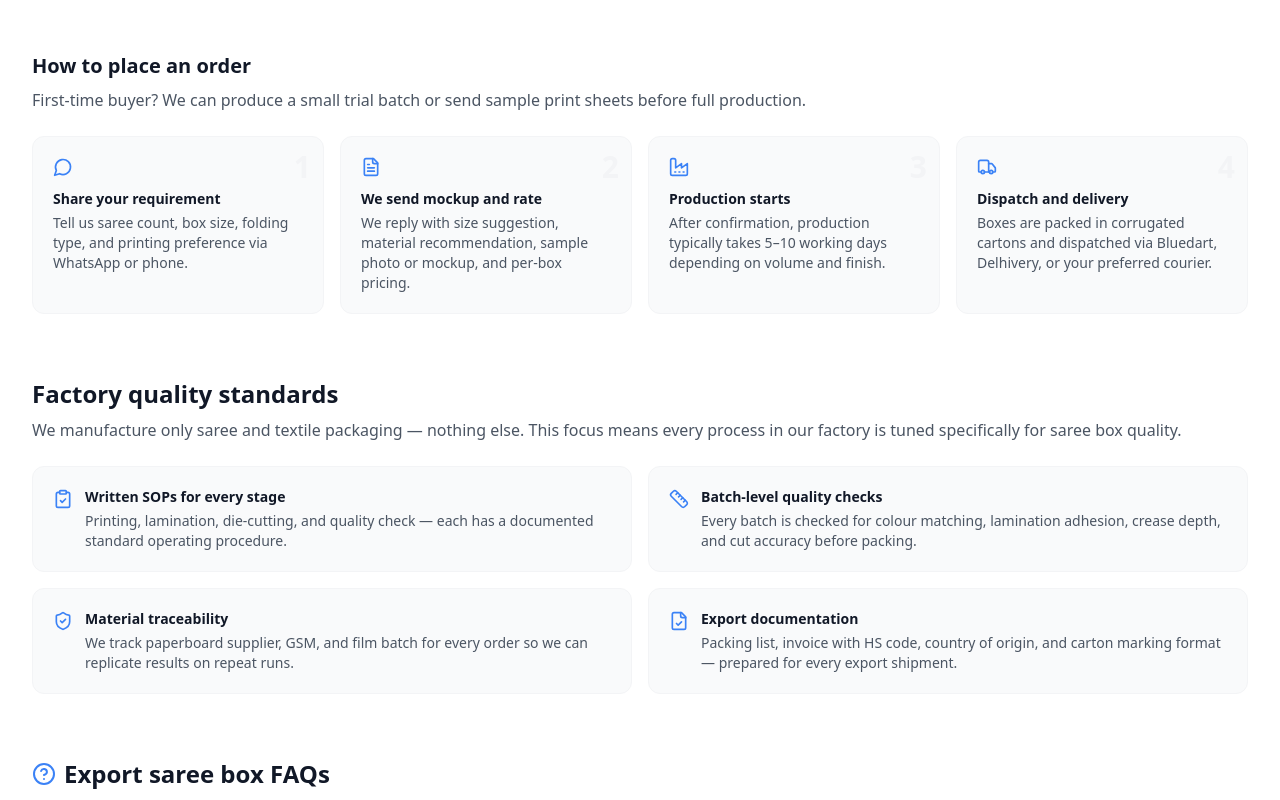
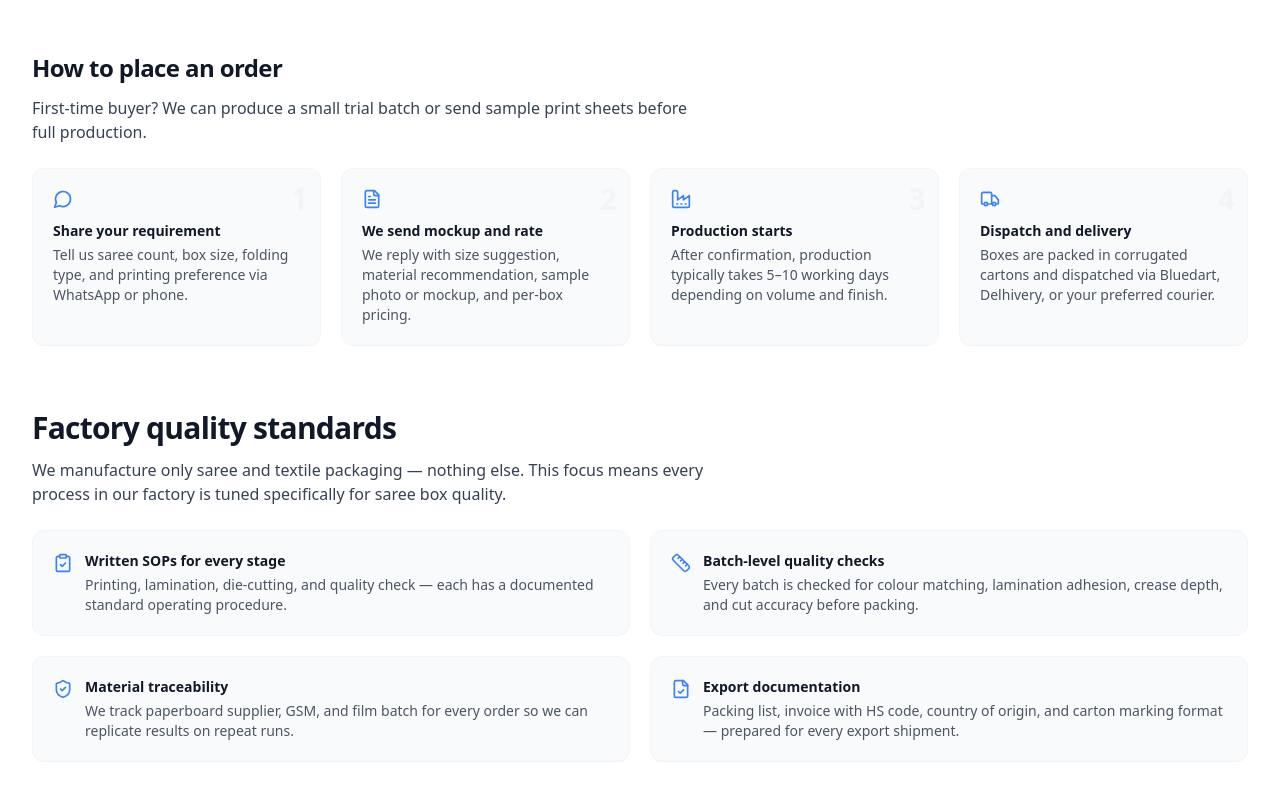
Before and after one commit to sanjayarun2/sb1-xv5ghfok, a React (Vite) app: page /export-saree-boxes in a window 1280 px wide. Shown: the part 1880-2680 px from the top of the page. Built offline with nearby package versions, Linux system fonts and the light colour scheme.

Commit message:
Align trust components typography with existing site
Made-with: Cursor

```diff
--- a/src/components/FAQBlock.tsx
+++ b/src/components/FAQBlock.tsx
@@ -26,7 +26,7 @@ export default function FAQBlock({ title = 'Frequently Asked Questions', items }
   return (
     <section className="py-8">
       <script type="application/ld+json" dangerouslySetInnerHTML={{ __html: JSON.stringify(faqSchema) }} />
-      <h2 className="text-xl sm:text-2xl font-bold text-gray-900 mb-6 flex items-center gap-2">
+      <h2 className="text-2xl sm:text-3xl font-bold text-gray-900 tracking-tight mb-6 flex items-center gap-2">
         <HelpCircle className="h-6 w-6 text-blue-500" />
         {title}
       </h2>
--- a/src/components/FactoryStandards.tsx
+++ b/src/components/FactoryStandards.tsx
@@ -32,14 +32,14 @@ export default function FactoryStandards({ showExportDoc = false }: FactoryStand
 
   return (
     <section className="py-8">
-      <h2 className="text-xl sm:text-2xl font-bold text-gray-900 mb-2">
+      <h2 className="text-2xl sm:text-3xl font-bold text-gray-900 tracking-tight mb-3">
         Factory quality standards
       </h2>
-      <p className="text-sm sm:text-base text-gray-600 mb-6">
+      <p className="text-sm sm:text-base text-gray-700 leading-relaxed mb-6 max-w-2xl">
         We manufacture only saree and textile packaging — nothing else. This focus means every process in our factory is
         tuned specifically for saree box quality.
       </p>
-      <div className="grid sm:grid-cols-2 gap-4">
+      <div className="grid sm:grid-cols-2 gap-4 sm:gap-5">
         {items.map((item) => (
           <div key={item.title} className="flex gap-3 bg-gray-50 border border-gray-100 rounded-xl p-4 sm:p-5">
             <item.icon className="h-5 w-5 text-blue-500 flex-shrink-0 mt-0.5" />
--- a/src/components/HowToOrder.tsx
+++ b/src/components/HowToOrder.tsx
@@ -31,15 +31,23 @@ export default function HowToOrder({ variant = 'default' }: HowToOrderProps) {
   const isCompact = variant === 'compact';
 
   return (
-    <section className={`${isCompact ? 'py-8' : 'py-10'}`}>
-      <h2 className={`${isCompact ? 'text-lg sm:text-xl' : 'text-xl sm:text-2xl'} font-bold text-gray-900 mb-2`}>
+    <section className={isCompact ? 'py-8' : 'py-10'}>
+      <h2
+        className={`${
+          isCompact ? 'text-xl sm:text-2xl' : 'text-2xl sm:text-3xl'
+        } font-bold text-gray-900 tracking-tight mb-3`}
+      >
         How to place an order
       </h2>
-      <p className="text-sm sm:text-base text-gray-600 mb-6">
+      <p className="text-sm sm:text-base text-gray-700 leading-relaxed mb-6 max-w-2xl">
         First-time buyer? We can produce a small trial batch or send sample print sheets before full production.
       </p>
 
-      <div className={`grid ${isCompact ? 'grid-cols-2 lg:grid-cols-4' : 'sm:grid-cols-2 lg:grid-cols-4'} gap-4`}>
+      <div
+        className={`grid ${
+          isCompact ? 'grid-cols-2 lg:grid-cols-4' : 'sm:grid-cols-2 lg:grid-cols-4'
+        } gap-4 sm:gap-5`}
+      >
         {steps.map((step, idx) => (
           <div
             key={step.title}
```
